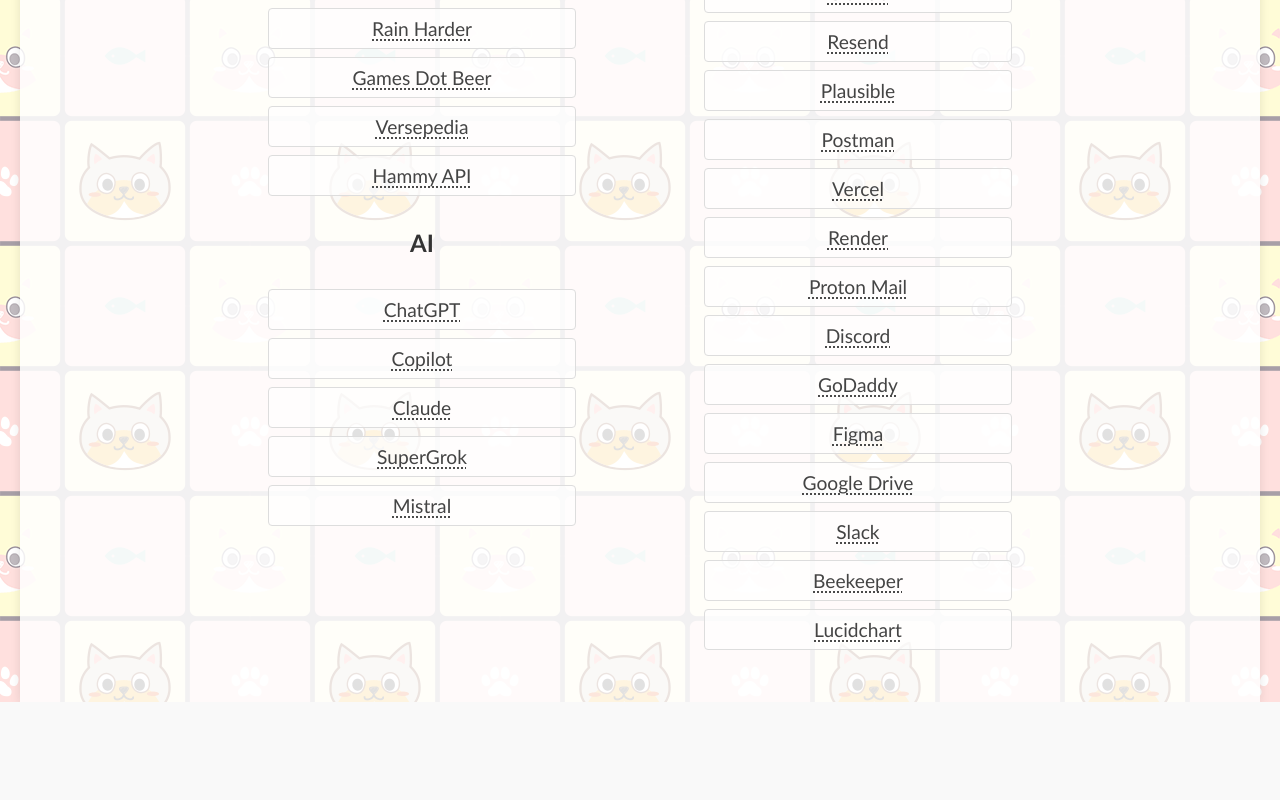
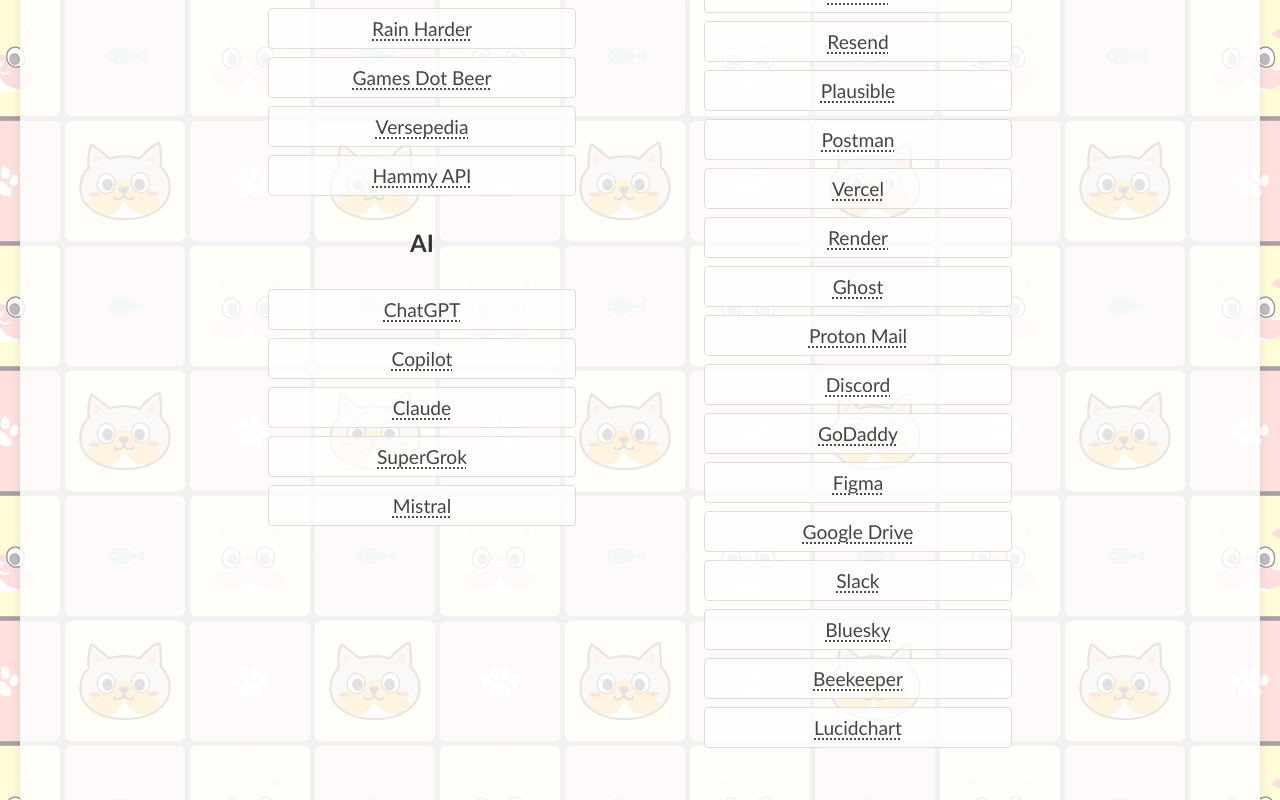
Before and after one commit to pocketsquare/rainharder, a SvelteKit app: page /admin in a window 1280 px wide. Shown: the part 444-1244 px from the top of the page. Before the commit the page ends 1146 px from the top, so only its background shows below. Built offline with nearby package versions, Linux system fonts and the light colour scheme.

Commit message:
more admin

```diff
--- a/src/routes/admin/+page.svelte
+++ b/src/routes/admin/+page.svelte
@@ -62,14 +62,16 @@
         <li><a href="/postman">Postman</a></li>
         <li><a href="/vercel">Vercel</a></li>
         <li><a href="/render">Render</a></li>
+        <li><a href="/ghost">Ghost</a></li>
         <li><a href="/proton-mail">Proton Mail</a></li>
         <li><a href="/discord">Discord</a></li>
         <li><a href="/godaddy">GoDaddy</a></li>
         <li><a href="/figma">Figma</a></li>
         <li><a href="/google-drive">Google Drive</a></li>
         <li><a href="/slack">Slack</a></li>
+        <li><a href="/bluesky">Bluesky</a></li>
         <li><a href="/beekeeper">Beekeeper</a></li>
-        <li><a href="/ludic">Lucidchart</a></li>
+        <li><a href="/lucid">Lucidchart</a></li>
       </ul>
     </div>
   </section>
```
